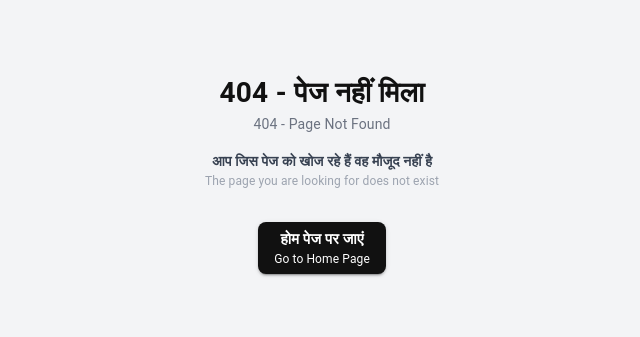
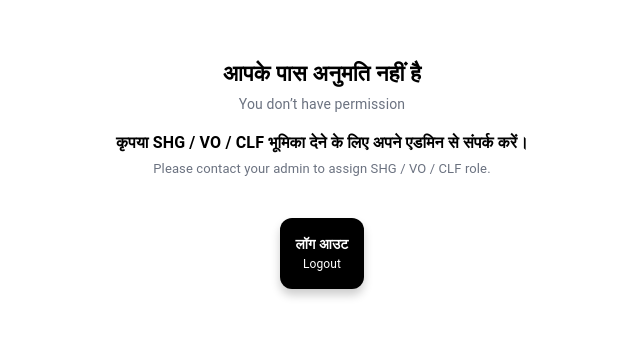
Before and after one commit to aerele/loan_app, a Next.js app: page /no-permission in a window 1280 px wide. Before the commit this address had no page. Shown: the part 227-564 px from the top of the page, without its empty margins (318-958 px from the left). Built offline with nearby package versions, Linux system fonts and the light colour scheme; what @mui/material-nextjs would draw is missing.

Commit message:
chore: update

```diff
--- a/app/dashboard/page.tsx
+++ b/app/dashboard/page.tsx
@@ -210,16 +210,24 @@ export default function DashboardPage() {
 
             <Box sx={{ display: 'flex', gap: 2 }}>
               <StatsButtons
-                h1={hi.dashboard.submitted_nominatio}
-                h2={en.dashboard.submitted_nominatio}
+                h1={
+                  canReview
+                    ? hi.dashboard.pending
+                    : hi.dashboard.submitted_nominatio
+                }
+                h2={
+                  canReview
+                    ? en.dashboard.pending
+                    : en.dashboard.submitted_nominatio
+                }
                 count={nominations.length}
                 show={show.submitted}
                 onClick={() => handleStatsChange('submitted')}
               />
 
               <StatsButtons
-                h1={hi.dashboard.training}
-                h2={en.dashboard.training}
+                h1={canReview ? hi?.dashboard.approved : hi.dashboard.training}
+                h2={canReview ? en?.dashboard.approved : en.dashboard.training}
                 count={approved.length}
                 show={show.training}
                 onClick={() => handleStatsChange('training')}
--- a/app/layout.tsx
+++ b/app/layout.tsx
@@ -3,6 +3,7 @@ import { AppRouterCacheProvider } from '@mui/material-nextjs/v15-appRouter';
 import Providers from './providers';
 import ErrorStack from '@/components/error/ErrorStack';
 import en from '@/messages/en.json';
+import RoleGuard from '../components/RoleGuard';
 
 import type { Metadata } from 'next';
 
@@ -11,7 +12,6 @@ export const metadata: Metadata = {
   description: 'JOSH Nomination App For Woman Welfare',
   manifest: '/manifest.json',
   themeColor: '#000000',
-
   icons: {
     icon: [
       { url: '/icons/icon-192.png', sizes: '192x192', type: 'image/png' },
@@ -34,7 +34,7 @@ export default function RootLayout({
         <AppRouterCacheProvider>
           <Providers messages={en}>
             <ErrorStack />
-            {children}
+            <RoleGuard>{children}</RoleGuard>
           </Providers>
         </AppRouterCacheProvider>
       </body>
--- /dev/null
+++ b/app/no-permission/page.tsx
@@ -0,0 +1,73 @@
+'use client';
+
+import { Box, Button } from '@mui/material';
+import { useRouter } from 'next/navigation';
+import Cookies from 'js-cookie';
+import Title1 from '@/components/Titel1';
+import { storage } from '@/app/utils/localStorage';
+import { clearAllUserCaches } from '../utils/user';
+export default function NoPermissionPage() {
+  const router = useRouter();
+
+  const handleLogout = () => {
+    Object.keys(Cookies.get()).forEach((cookieName) => {
+      Cookies.remove(cookieName);
+    });
+    clearAllUserCaches();
+    storage.clear();
+    sessionStorage.clear();
+    router.push('/login');
+  };
+
+  return (
+    <Box
+      sx={{
+        height: '100vh',
+        display: 'flex',
+        flexDirection: 'column',
+        justifyContent: 'center',
+        alignItems: 'center',
+        p: 3,
+        textAlign: 'center',
+      }}
+    >
+      <Title1
+        h1="आपके पास अनुमति नहीं है"
+        h2="You don’t have permission"
+        h1style={{ fontSize: 22, fontWeight: 700 }}
+        h2style={{ mt: 0.5, color: '#6B7280', fontSize: 14 }}
+      />
+
+      <Title1
+        h1="कृपया SHG / VO / CLF भूमिका देने के लिए अपने एडमिन से संपर्क करें।"
+        h2="Please contact your admin to assign SHG / VO / CLF role."
+        h1style={{ mt: 2, fontSize: 16 }}
+        h2style={{ mt: 0.5, fontSize: 13, color: '#6B7280' }}
+      />
+
+      <Button
+        variant="contained"
+        onClick={handleLogout}
+        sx={{
+          backgroundColor: '#000',
+          borderRadius: 3,
+          mt: 5,
+          p: 2,
+          textTransform: 'none',
+          fontWeight: 600,
+          boxShadow: '0px 6px 10px rgba(0,0,0,0.2)',
+          '&:hover': {
+            backgroundColor: '#111',
+          },
+        }}
+      >
+        <Title1
+          h1="लॉग आउट"
+          h2="Logout"
+          h1style={{ fontSize: 14, fontWeight: 600 }}
+          h2style={{ fontSize: 12 }}
+        />
+      </Button>
+    </Box>
+  );
+}
--- /dev/null
+++ b/components/RoleGuard.tsx
@@ -0,0 +1,58 @@
+'use client';
+
+import { useEffect, useState } from 'react';
+import { usePathname, useRouter } from 'next/navigation';
+import { getUserRoles } from '@/app/utils/user';
+
+type Props = {
+  children: React.ReactNode;
+};
+
+export default function RoleGuard({ children }: Props) {
+  const router = useRouter();
+  const pathname = usePathname();
+  const [allowed, setAllowed] = useState(false);
+  const [loading, setLoading] = useState(true);
+
+  useEffect(() => {
+    const checkRole = async () => {
+      try {
+        if (pathname === '/login') {
+          setAllowed(true);
+          setLoading(false);
+          return;
+        }
+
+        const roles = await getUserRoles();
+
+        const hasAllowedRole =
+          roles.includes('CLF') ||
+          roles.includes('VO') ||
+          roles.includes('SHG');
+
+        if (!hasAllowedRole && pathname !== '/no-permission') {
+          router.replace('/no-permission');
+          return;
+        }
+
+        if (hasAllowedRole && pathname === '/no-permission') {
+          router.replace('/dashboard');
+          return;
+        }
+
+        setAllowed(true);
+      } catch {
+        router.replace('/no-permission');
+      } finally {
+        setLoading(false);
+      }
+    };
+
+    checkRole();
+  }, [pathname, router]);
+
+  if (loading) return null;
+  if (!allowed) return null;
+
+  return <>{children}</>;
+}
--- a/components/header/Appheader.tsx
+++ b/components/header/Appheader.tsx
@@ -163,7 +163,12 @@ export default function AppHeader({
                 <LogoutIcon fontSize="small" />
               </ListItemIcon>
               <Typography variant="inherit" sx={{ fontWeight: 500 }}>
-                Logout
+                <Title1
+                  h1="लॉग आउट"
+                  h2="Logout"
+                  h1style={{ fontSize: 14, fontWeight: 600 }}
+                  h2style={{ fontSize: 12 }}
+                />
               </Typography>
             </MenuItem>
           </Menu>
--- a/components/nomination/ViewFormContent.tsx
+++ b/components/nomination/ViewFormContent.tsx
@@ -432,7 +432,20 @@ export default function ViewFormContent({ view, name }: FormControlProps) {
             {loading ? (
               <CircularProgress size={18} sx={{ color: '#fff' }} />
             ) : (
-              'Approve'
+              <Title1
+                h1={hi.nomi_form.approve}
+                h2={en.nomi_form.approve}
+                h1style={{
+                  fontWeight: 700,
+                  textAlign: 'center',
+                  fontSize: 15,
+                }}
+                h2style={{
+                  fontWeight: 400,
+                  fontSize: 12,
+                  textAlign: 'center',
+                }}
+              />
             )}
           </Button>
         )}
--- a/messages/en.json
+++ b/messages/en.json
@@ -20,7 +20,9 @@
     "credit_limit": "Credit Limit",
     "no_data": "No data available",
     "ent_type": "Enterprise Type",
-    "review": "Review Nomination"
+    "review": "Review Nomination",
+    "pending": "Pending",
+    "approved": "Approved"
   },
 
   "form": {
@@ -71,6 +73,7 @@
   "nomi_form": {
     "nomniee_title": "NOMINEE’S INFORMATION",
     "enterprises_title": "ENTERPRISE DETAILS",
-    "credit_bureau": "CREDIT BUREAU ASSESSMENT"
+    "credit_bureau": "CREDIT BUREAU ASSESSMENT",
+    "approve": "Approve"
   }
 }
--- a/messages/hi.json
+++ b/messages/hi.json
@@ -20,7 +20,9 @@
     "credit_limit": "क्रेडिट सीमा",
     "no_data": "कोई डेटा नहीं मिला",
     "ent_type": "उद्यम का प्रकार",
-    "review": "नामांकन की समीक्षा कर"
+    "review": "नामांकन की समीक्षा कर",
+    "pending": "लंबित",
+    "approved": "स्वीकृत"
   },
 
   "form": {
@@ -69,6 +71,7 @@
   "nomi_form": {
     "nomniee_title": "नामित व्यक्ति की जानकारी",
     "enterprises_title": "उद्यम का विवरण",
-    "credit_bureau": "क्रेडिट ब्यूरो मूल्यांकन"
+    "credit_bureau": "क्रेडिट ब्यूरो मूल्यांकन",
+    "approve": "स्वीकृत करें"
   }
 }
--- a/middleware.ts
+++ b/middleware.ts
@@ -5,7 +5,7 @@ export function middleware(request: NextRequest) {
   const mobile = request.cookies.get('mobile')?.value;
   const { pathname } = request.nextUrl;
 
-  const publicRoutes = ['/login'];
+  const publicRoutes = ['/login', '/no-permission'];
   const isPublicRoute = publicRoutes.includes(pathname);
 
   if (!mobile && !isPublicRoute) {
```
